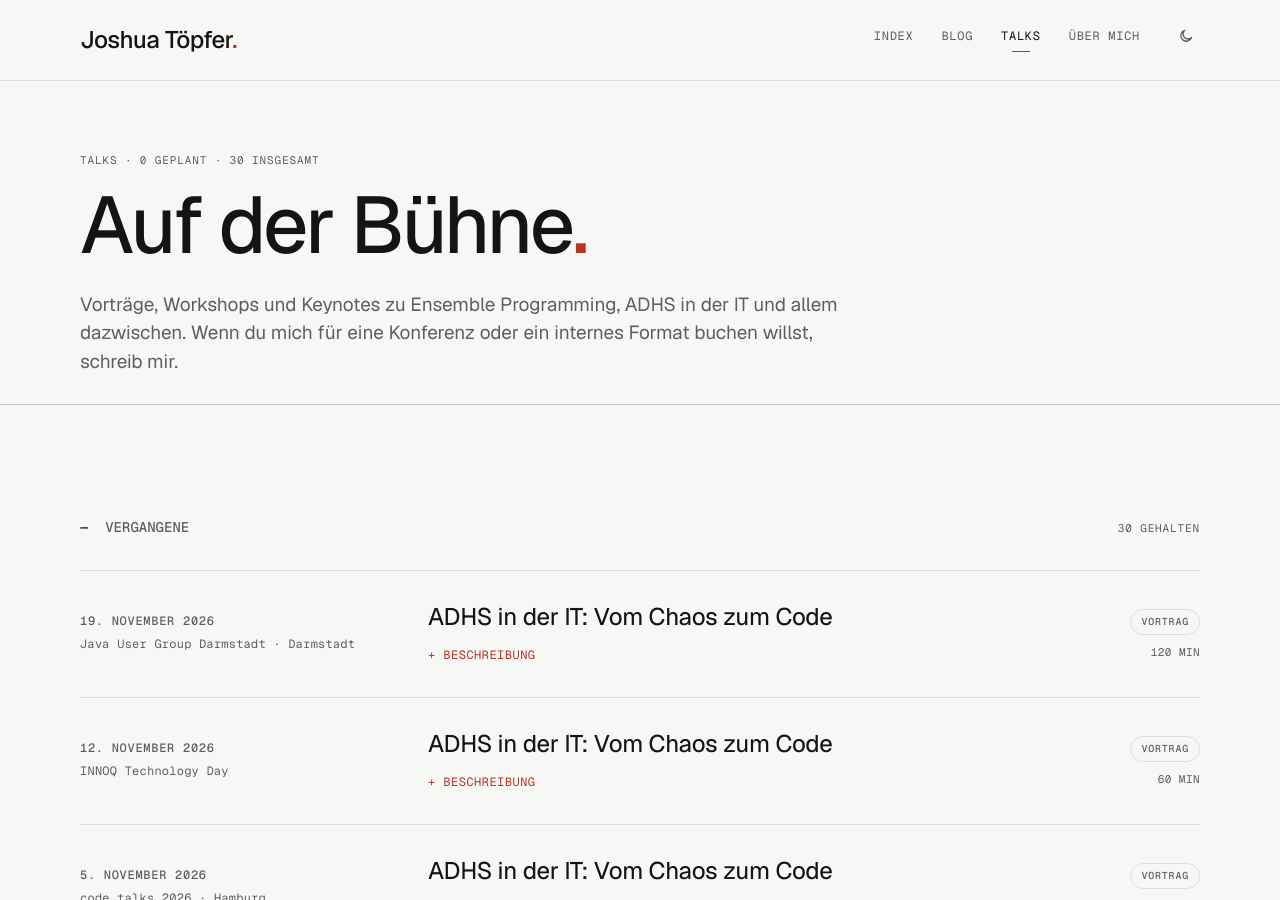
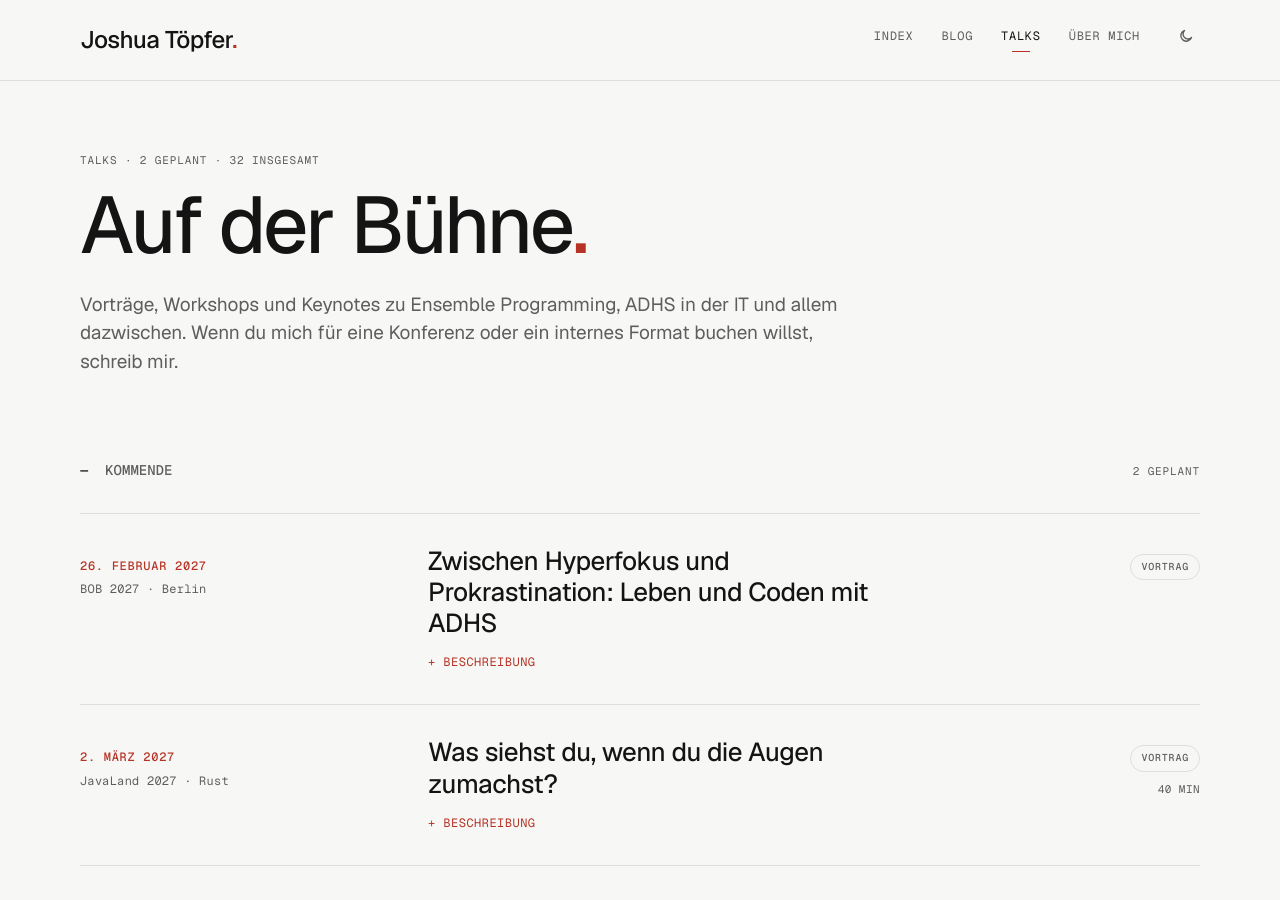
Before and after one commit to hollesse/joshuatoepfer.de, a Jekyll site: the page built from talks/index.html, in a window 1280 px wide and 900 px high. Built offline with Jekyll 4.4.1, drawn with Linux system fonts in a browser that asks for light colours; part of the change alters nothing that is shown.

Commit message:
sync(innoq-talks): Sync: INNOQ talks (2026-11-23)
Auto-generated by .github/workflows/sync-innoq-talks.yml.
See ADR-0007 for the talks-sync architecture.

```diff
--- a/_data/talks.yml
+++ b/_data/talks.yml
@@ -458,3 +458,32 @@
     In diesem Vortrag klären wir über die typischen Symptome von ADHS auf und geben erste Anhaltspunkte, wie man bei sich selbst mögliche Anzeichen erkennen kann. Außerdem beleuchten wir, wie Teams am besten mit ADHS-betroffenen Kollegen umgehen können, um deren Potenziale voll auszuschöpfen. Abschließend teilen wir konkrete Strategien und Tipps für Softwareentwickler, wie sie mit den Herausforderungen von ADHS besser umgehen und ihre Stärken besser nutzen können. Dieser Vortrag richtet sich an alle, die in der IT arbeiten und mehr über ADHS erfahren wollen — egal, ob als Betroffene oder als Kollegen.'
   source: innoq
   source_url: https://www.innoq.com/de/talks/2026/11/adhs-in-der-it-vom-chaos-zum-code-jug-da/
+- date: '2027-03-02'
+  what: Was siehst du, wenn du die Augen zumachst?
+  where: JavaLand 2027
+  city: Rust
+  status: upcoming
+  type: talk
+  duration: 40
+  abstract: 'Über Neurodivergenz, Toleranz und die Vielfalt unserer Gehirne
+
+
+    Wenn ich meine Augen schließe und mir einen Apfel vorstelle, sehe ich: Schwarz. Kein Bild. Einfach nur schwarz. Dann fragte ich meine Frau, was sie sieht: Einen Apfel, so real wie mit offenen Augen. Das war der Moment, in dem mir klar wurde: Ich gehe davon aus, dass andere so denken wie ich. Wir alle tun das. Wie viele andere Annahmen treffe ich täglich über Kollegen, über ihr Verhalten, über das, was hinter ihren Entscheidungen steckt? Gehirne ticken sehr unterschiedlich. Das wird nur sichtbar, wenn man anfängt zu reden – über das Geräusch, das jemanden im Open Space verrückt macht, über den Kollegen, der in der Stadt nicht zurückgegrüßt hat, über die Person, die immer zu spät kommt. Das Verhalten ist sichtbar. Was dahintersteckt, meist nicht. Vielleicht ist es ADHS, Autismus, Aphantasia, Prosopagnosie, Synästhesie oder etwas anderes. Ich spreche hier aus eigener Erfahrung: mit Diagnosen, mit Momenten, in denen plötzlich Dinge Sinn ergaben, und mit dem Wunsch, dass möglichst viele diesen
+    Moment des Staunens erleben – „Das gibt es? Leute denken so?"
+
+
+    Für alle, die täglich mit anderen Menschen zusammenarbeiten.'
+  source: innoq
+  source_url: https://www.innoq.com/de/talks/2027/03/was-siehst-du-wenn-du-die-augen-zumachst-java-land-2027/
+- date: '2027-02-26'
+  what: 'Zwischen Hyperfokus und Prokrastination: Leben und Coden mit ADHS'
+  where: BOB 2027
+  city: Berlin
+  status: upcoming
+  type: talk
+  abstract: 'ADHS ist mehr als nur das Bild des zappeligen Kindes — gerade in der IT-Branche sind viele Erwachsene betroffen, oft ohne es zu wissen. Doch ADHS kann sowohl Fluch als auch Segen sein: Die kreativen Höhenflüge und der tiefe Hyperfokus sind oft genauso präsent wie das chaotische Durcheinander und der ständige Kampf mit Prokrastination.
+
+
+    In diesem Vortrag klären wir über die typischen Symptome von ADHS auf und geben erste Anhaltspunkte, wie man bei sich selbst mögliche Anzeichen erkennen kann. Außerdem beleuchten wir, wie Teams am besten mit ADHS-betroffenen Kollegen umgehen können, um deren Potenziale voll auszuschöpfen. Abschließend teilen wir konkrete Strategien und Tipps für Softwareentwickler, wie sie mit den Herausforderungen von ADHS besser umgehen und ihre Stärken besser nutzen können. Dieser Vortrag richtet sich an alle, die in der IT arbeiten und mehr über ADHS erfahren wollen — egal, ob als Betroffene oder als Kollegen.'
+  source: innoq
+  source_url: https://www.innoq.com/de/talks/2027/02/zwischen-hyperfokus-und-prokrastination-leben-und-coden-mit-adhs-bob-2027/
```
